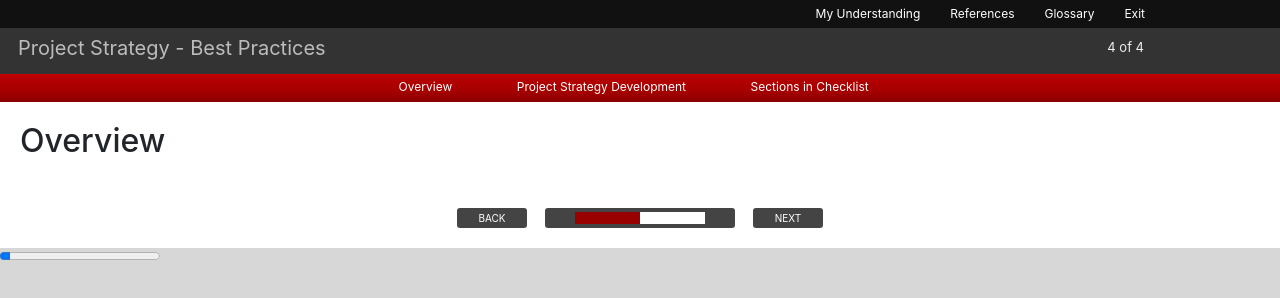
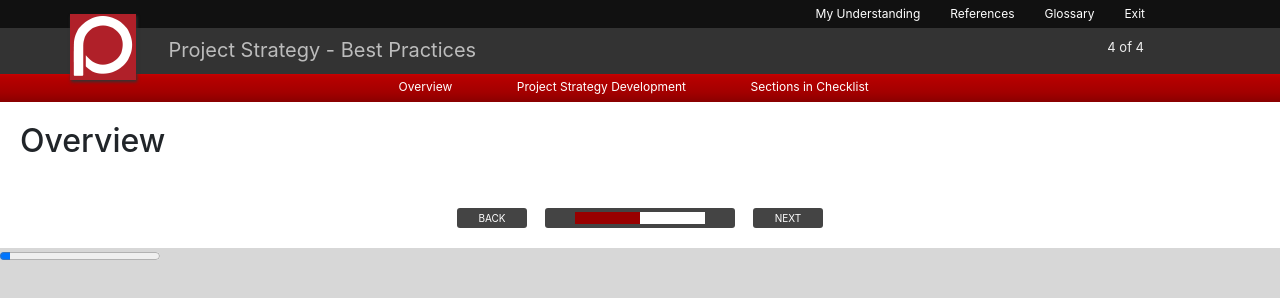
Before and after one commit to SamKahnke/Parsons-Inspire, a website: page index.html in a window 1280 px wide. Drawn offline with nearby package versions, Linux system fonts and the light colour scheme.

Commit message:
add logo

```diff
--- a/css/styles.css
+++ b/css/styles.css
@@ -42,6 +42,7 @@ body {
     font-size: 20px;
     font-weight: normal;
     color: #bcbcbc;
+    transform: translateY(-8px);
 }
 
 .page-number {
@@ -153,3 +154,9 @@ progress[value]::-webkit-progress-bar {
 progress::-webkit-progress-value {
 	background: #900;
 }
+
+.logo {
+    margin: 0 10px 0 70px;
+    transform: translateY(-14px);
+    box-shadow: 1px 2px 3px #333;
+}
--- a/index.html
+++ b/index.html
@@ -18,6 +18,7 @@
             </div>
         </nav>
         <div class="container-flex title-container">
+            <img class="logo" src="imgs\ParsonsLogo.png" />
             <h1 class="slide-title">Project Strategy - Best Practices</h1>
             <p class="page-number">4 of 4</p>
         </div>
```
Also changed, not shown: imgs/ParsonsLogo.png (added).
